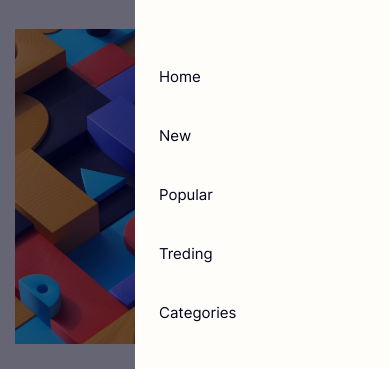
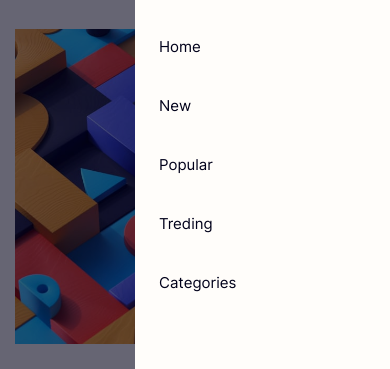
Before and after one commit to jvssvj/News-Homepage-Main, a plain HTML site: page index.html in a window 390 px wide. Both pictures are taken after a click on the button 355 px from the left and 52 px from the top of the page. Shown: the part 77-446 px from the top of the page. Drawn offline with Linux system fonts and the light colour scheme.

Commit message:
fix-menu-mobile

```diff
--- a/css/indexResponsive.css
+++ b/css/indexResponsive.css
@@ -88,7 +88,7 @@
         visibility: hidden;
     }
 
-    .news__header__nav__menu {
+    .news__header__nav__menu__button {
         width: 40px;
         height: 17px;
         position: relative;
@@ -104,6 +104,7 @@
         position: absolute;
         left: 0;
         transition: all 0.3s ease;
+        z-index: 5;
     }
 
     .news__header__nav__bar:nth-child(1) {
@@ -119,23 +120,23 @@
         bottom: 0;
     }
 
-    .news__header__nav__menu.open .news__header__nav__bar:nth-child(1) {
+    .news__header__nav__menu__button.open .news__header__nav__bar:nth-child(1) {
         transform: rotate(45deg);
         top: 50%;
         transform-origin: center;
     }
 
-    .news__header__nav__menu.open .news__header__nav__bar:nth-child(2) {
+    .news__header__nav__menu__button.open .news__header__nav__bar:nth-child(2) {
         opacity: 0;
     }
 
-    .news__header__nav__menu.open .news__header__nav__bar:nth-child(3) {
+    .news__header__nav__menu__button.open .news__header__nav__bar:nth-child(3) {
         transform: rotate(-45deg);
         bottom: 40%;
         transform-origin: center;
     }
 
-    .news__header__nav {
+    .news__header__nav__items {
         align-items: start;
         position: fixed;
         top: 0;
@@ -143,32 +144,35 @@
         background-color: var(--Off-white);
         width: 100%;
         max-width: 255px;
-        height: 100%;
+        height: 100vh;
         padding: 1.5rem;
-        z-index: 3;
-        overflow: auto;
+        z-index: 5;
+        align-items: start;
+        justify-content: start;
+        flex-direction: column;
+        transform: scaleX(0);
         transform-origin: right;
-        transform: scaleX(0);
-        transition: 0.4s ease;
-    }
-
-    .news__header__nav__items {
-        margin-top: 8em;
-        align-items: start;
-        flex-direction: column;
-        opacity: 0;
-        transition: 0.1s ease;
+        transition: .5s ease;
+        overflow: visible;
     }
 
     .news__header__nav__item {
         color: var(--Very-dark-blue);
+        opacity: 0;
     }
 
+    .home {
+        margin-top: 6em;
+    }
+
+    /* classList in JS */
+    /* classList in JS */
+    /* classList in JS */
    .open__modal {
        transform: scaleX(1);
     }
 
-    .opacity__items__menu {
+    .opacity__menu__item {
         opacity: 1;
         transition: 2s ease;
     }
@@ -177,4 +181,9 @@
         opacity: .6;
         visibility: visible;
     }
+
+    .no__scroll {
+        overflow: hidden;
+        transition: 1s ease;
+    }
 }
--- a/index.html
+++ b/index.html
@@ -21,13 +21,14 @@
       <img src="assets/images/logo.svg" alt="News Logo">
     </a>
 
-    <div class="news__header__nav__menu" role="button" aria-label="Open menu">
-      <div class="news__header__nav__bar"></div>
-      <div class="news__header__nav__bar"></div>
-      <div class="news__header__nav__bar"></div>
-    </div>
+    <nav class="news__header__nav">
 
-    <nav class="news__header__nav">
+      <div class="news__header__nav__menu__button" role="button" aria-label="Open menu">
+        <div class="news__header__nav__bar"></div>
+        <div class="news__header__nav__bar"></div>
+        <div class="news__header__nav__bar"></div>
+      </div>
+
       <ul class="news__header__nav__items">
         <li class="news__header__nav__item home">Home</li>
         <li class="news__header__nav__item new">New</li>
--- a/src/menu.js
+++ b/src/menu.js
@@ -1,15 +1,18 @@
 const body = document.querySelector('body')
-const menuIcon = document.querySelector('.news__header__nav__menu')
-const menuModal = document.querySelector('.news__header__nav')
-const menuItems = document.querySelector('.news__header__nav__items')
+const menuButton = document.querySelector('.news__header__nav__menu__button')
+const menuModal = document.querySelector('.news__header__nav__items')
+const menuItems = document.querySelectorAll('.news__header__nav__item')
 const overlay = document.querySelector('.overlay')
 
 function toggleMenu() {
-  menuIcon.classList.toggle('open')
+  menuButton.classList.toggle('open')
   menuModal.classList.toggle('open__modal')
-  menuItems.classList.toggle('opacity__items__menu')
+  menuItems.forEach((item) => {
+    item.classList.toggle('opacity__menu__item')
+  })
   overlay.classList.toggle('open__overlay')
+  body.classList.toggle('no__scroll')
 }
 
 overlay.addEventListener('click', toggleMenu)
-menuIcon.addEventListener('click', toggleMenu)
+menuButton.addEventListener('click', toggleMenu)
```
